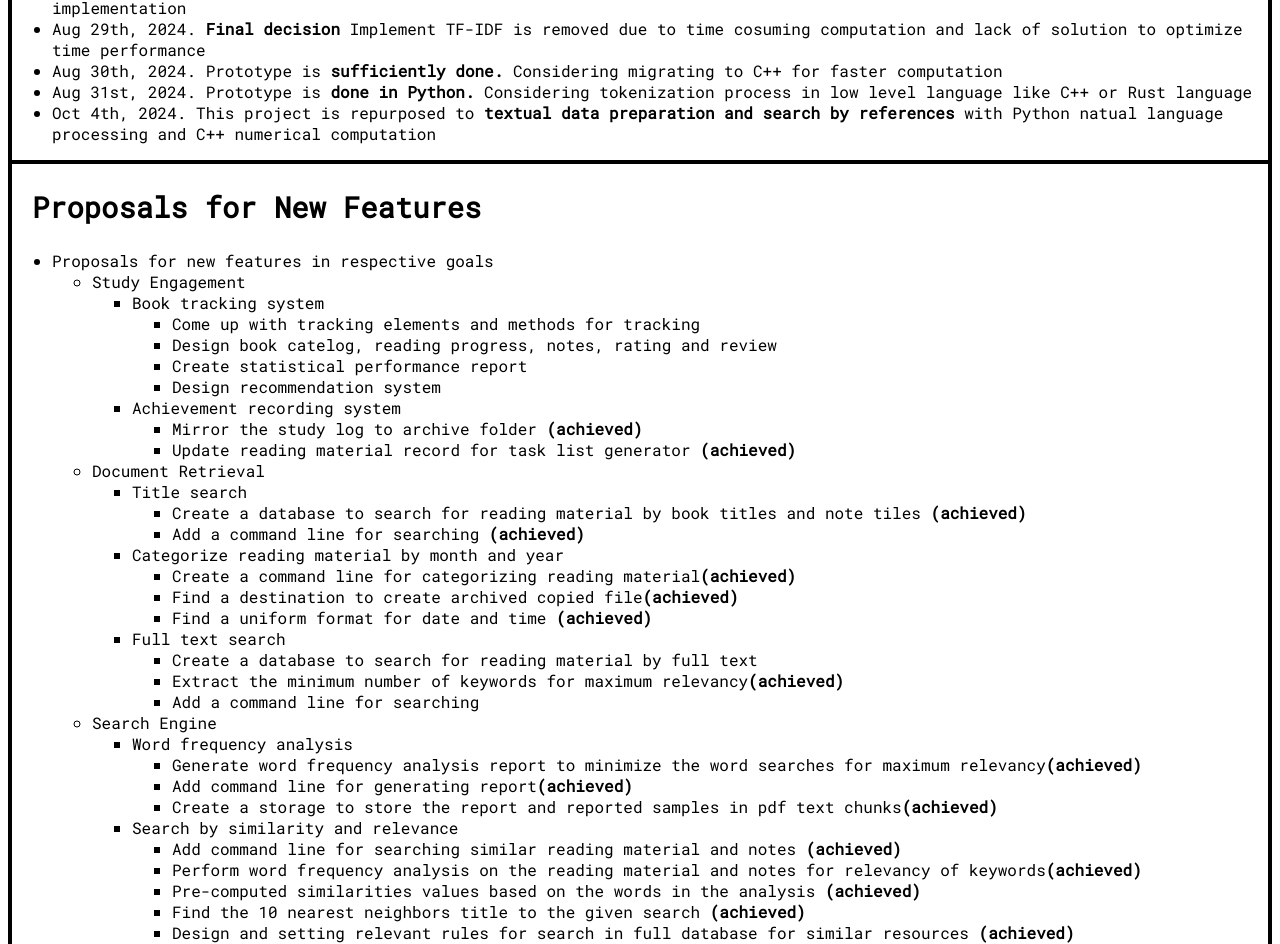
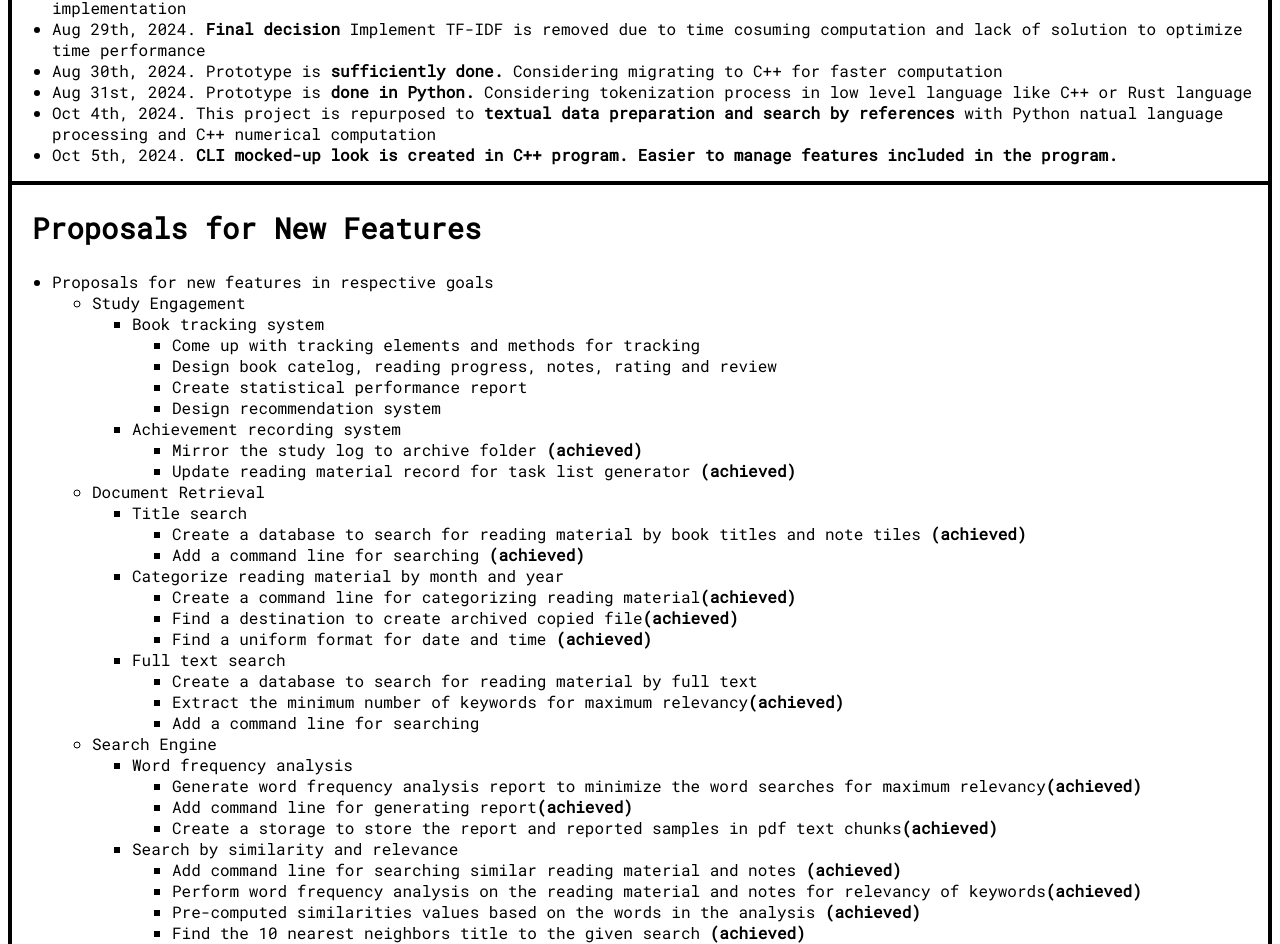
Before and after one commit to dangtom700/StudyApp_V2_May18_2024, a plain HTML site: page docs/interactive.html in a window 1280 px wide. Shown: the part 3175-4119 px from the top of the page. Drawn offline with Linux system fonts and the light colour scheme.

Commit message:
update documentation

```diff
--- a/docs/interactive.html
+++ b/docs/interactive.html
@@ -140,6 +140,7 @@
         <li>Aug 30th, 2024. Prototype is <strong>sufficiently done.</strong> Considering migrating to C++ for faster computation</li>
         <li>Aug 31st, 2024. Prototype is <strong>done in Python.</strong> Considering tokenization process in low level language like C++ or Rust language</li>
         <li>Oct 4th, 2024. This project is repurposed to <strong>textual data preparation and search by references</strong> with Python natual language processing and C++ numerical computation</li>
+        <li>Oct 5th, 2024. <strong>CLI mocked-up look is created in C++ program. Easier to manage features included in the program.</strong></li>
     </ul>
 </div>
 <div class = "ProposalNewFeatures">
```
